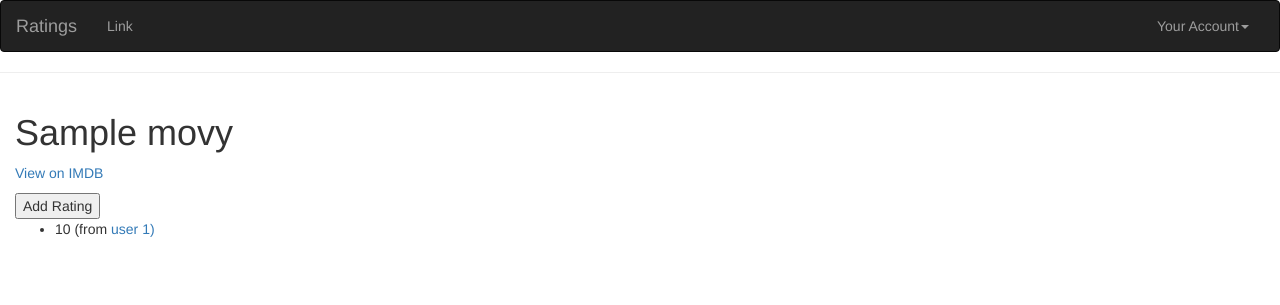
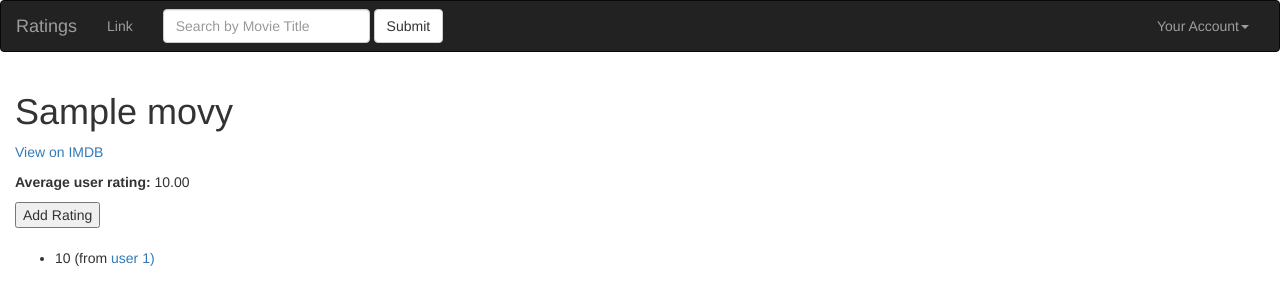
Before and after one commit to sarahcstringer/ta-ratings, a Flask app: page /movies/1 in a window 1280 px wide. Shown: the top 305 px of the page. Run offline with Flask 2, Linux system fonts and the light colour scheme; the visitor is signed in with stand-in values (Sample User, id 1); tables that the repository leaves empty hold one stand-in row (values such as "Sample post"); some libraries are stand-ins or nearby versions.

Commit message:
creating user features, updated rating format

```diff
--- a/server.py
+++ b/server.py
@@ -2,12 +2,14 @@
 
 from jinja2 import StrictUndefined
 import json
+import requests
 
 # from flask.ext.sqlalchemy import SQLAlchemy
 # from sqlalchemy import exc
 
 from flask import Flask, render_template, request, redirect, session, flash, jsonify
 from flask_debugtoolbar import DebugToolbarExtension
+from sqlalchemy import func
 
 from model import connect_to_db, db, User, Rating, Movie
 
@@ -26,6 +28,8 @@ app.jinja_env.undefined = StrictUndefined
 @app.route('/')
 def index():
     """Homepage."""
+
+    top_five = db.session.query(func.count(Rating.score))
 
     return render_template('homepage.html')
 
@@ -121,6 +125,9 @@ def display_movie_info(movie_id):
 
 
     movie = Movie.query.get(movie_id)
+
+    avg_rating = db.session.query(func.avg(Rating.score)).filter(Rating.movie_id==int(movie_id)).one()
+
     if 'user' in session:
         user = User.query.get(session['user'])
         rated = Rating.query.filter(Rating.user_id == user.user_id,
@@ -129,7 +136,7 @@ def display_movie_info(movie_id):
     else:
         rated = None
 
-    return render_template('movie_details.html', movie=movie, rated=rated)
+    return render_template('movie_details.html', movie=movie, rated=rated, avg_rating=avg_rating[0])
 
 
 @app.route('/add-rating', methods=['POST'])
@@ -158,7 +165,26 @@ def update_rating():
     movie = movie.query.get(int(request.form.get('movie')))
     score = request.form.get('score')
 
+@app.route('/user/<user_id>')
+def display_user_profile(user_id):
 
+    user = User.query.get(user_id)
+
+
+    return render_template('user_profile.html', user=user)
+
+
+@app.route('/user/<user_id>/discover')
+def display_discoverables(user_id):
+
+    user = User.query.get(user_id)
+
+    return render_template('discover.html', user=user)
+
+
+
+
+# # # # # # # #
 if __name__ == "__main__":
     # We have to set debug=True here, since it has to be True at the
     # point that we invoke the DebugToolbarExtension
--- a/templates/base.html
+++ b/templates/base.html
@@ -33,19 +33,19 @@
       <ul class="nav navbar-nav">
         <li><a href="#">Link</a></li>
       </ul>
-<!--       <form class="navbar-form navbar-left">
+      <form action='/movie_search' class="navbar-form navbar-left">
         <div class="form-group">
-          <input type="text" class="form-control" placeholder="Search">
+          <input type="text" class="form-control" placeholder="Search by Movie Title">
         </div>
-        <button type="submit" class="btn btn-default">Submit</button>
-      </form> -->
+        <button type="submit" class="btn btn-default" id='movieSearch'>Submit</button>
+      </form>
       <ul class="nav navbar-nav navbar-right">
         {% if 'user' in session %}
         <li class="dropdown">
           <a href="#" class="dropdown-toggle" data-toggle="dropdown" role="button" aria-haspopup="true" aria-expanded="false">Your Account<span class="caret"></span></a>
           <ul class="dropdown-menu">
-            <li><a href="#">Action</a></li>
-            <li><a href="#">Another action</a></li>
+            <li><a href="/user/{{session['user']}}">Your Profile</a></li>
+            <li><a href="/user/{{session['user']}}/discover">Discover</a></li>
             <li><a href="#">Something else here</a></li>
             <li role="separator" class="divider"></li>
             <li><a href='/logout'>Logout</a></li>
@@ -96,8 +96,6 @@
       });
 
   </script>
-
-  <hr>
 <div class='container-fluid'>
   {% block content %} put your content here {% endblock %}
   </div>
--- a/templates/movie_details.html
+++ b/templates/movie_details.html
@@ -5,16 +5,27 @@
 <h1>{{movie.title}}</h1>
 <p><a href='{{ movie.imdb_url }}'>View on IMDB</a></p>
 
+<p><b>Average user rating:</b> <span id='movieAvg'>{{ '%0.2f' % avg_rating|float }}</span></p>
+
 {% if 'user' in session %}
 
 <button id='addRating' name='addRating'>Add Rating</button>
 <form action='/add-rating' method='POST' id='ratingsStuff' hidden>
-    Add your rating: <input type='text' id='score' name='score'>
+    Add your rating:
+
+    <div id='starRatings' style='font-size:200%'>
+    <span id='1star' class="glyphicon glyphicon-star-empty" aria-hidden="true" ></span>
+    <span id='2star' class="glyphicon glyphicon-star-empty" aria-hidden="true"></span>
+    <span id='3star' class="glyphicon glyphicon-star-empty" aria-hidden="true"></span>
+    <span id='4star' class="glyphicon glyphicon-star-empty" aria-hidden="true"></span>
+    <span id='5star' class="glyphicon glyphicon-star-empty" aria-hidden="true"></span>
+    </div>
+
     <input type='hidden' value='{{ movie.movie_id }}' name='movie_id'>
-    <input type='submit' value='submit' id='submitRating'>
 </form>
 
 {% endif %}
+<br><br>
 
 <ul id='userRatings'>
 
@@ -29,25 +40,43 @@
 
 <script>
 
+$('div#starRatings span').on('mouseover', function() {
+
+    for (var i = 1; i <= $( this ).attr('id')[0]; i++ ){
+        $('#'+i+'star').removeClass('glyphicon glyphicon-star-empty');
+        $('#'+i+'star').addClass('glyphicon glyphicon-star');
+    }
+});
+
+
+$('div#starRatings span').on('mouseout', function() {
+    $('div#starRatings span').removeClass('glyphicon glyphicon-star');
+    $('div#starRatings span').addClass('glyphicon glyphicon-star-empty');
+});
+
 {% if 'user' in session %}
 $('#addRating').on('click', function(){
     $('#ratingsStuff').toggle();
     })
 
-$('#submitRating').on('click', function(evt) {
-    evt.preventDefault();
+$('div#starRatings span').on('click', function(evt) {
 
-    dataSend = {'movie': '{{ movie.movie_id }}', 'score': $('#score').val()}
+    dataSend = {'movie': '{{ movie.movie_id }}', 'score': $( this ).attr('id')[0]}
 
     $.post('/add-rating', dataSend, function(result) {
         console.log(result.msg);
 
         if (result.reload === 1) {
             $("li#{{session['user']}}").load(location.href + " #{{session['user']}}");
+            $('#movieAvg').load(location.href + ' #movieAvg');
+            $('#ratingsStuff').hide();
+
 
         } else {
             $('#userRatings').append("<li id='{{session['user']}}'>")
             $("li#{{session['user']}}").load(location.href + " #{{session['user']}}")
+            $('#movieAvg').load(location.href + ' #movieAvg');
+            $('#ratingsStuff').hide();
 
     }
     })
```
Also changed, not shown: model.py (+49 -0 lines), templates/discover.html (added, +18 -0 lines), templates/user_profile.html (added, +16 -0 lines), 1 other file.
